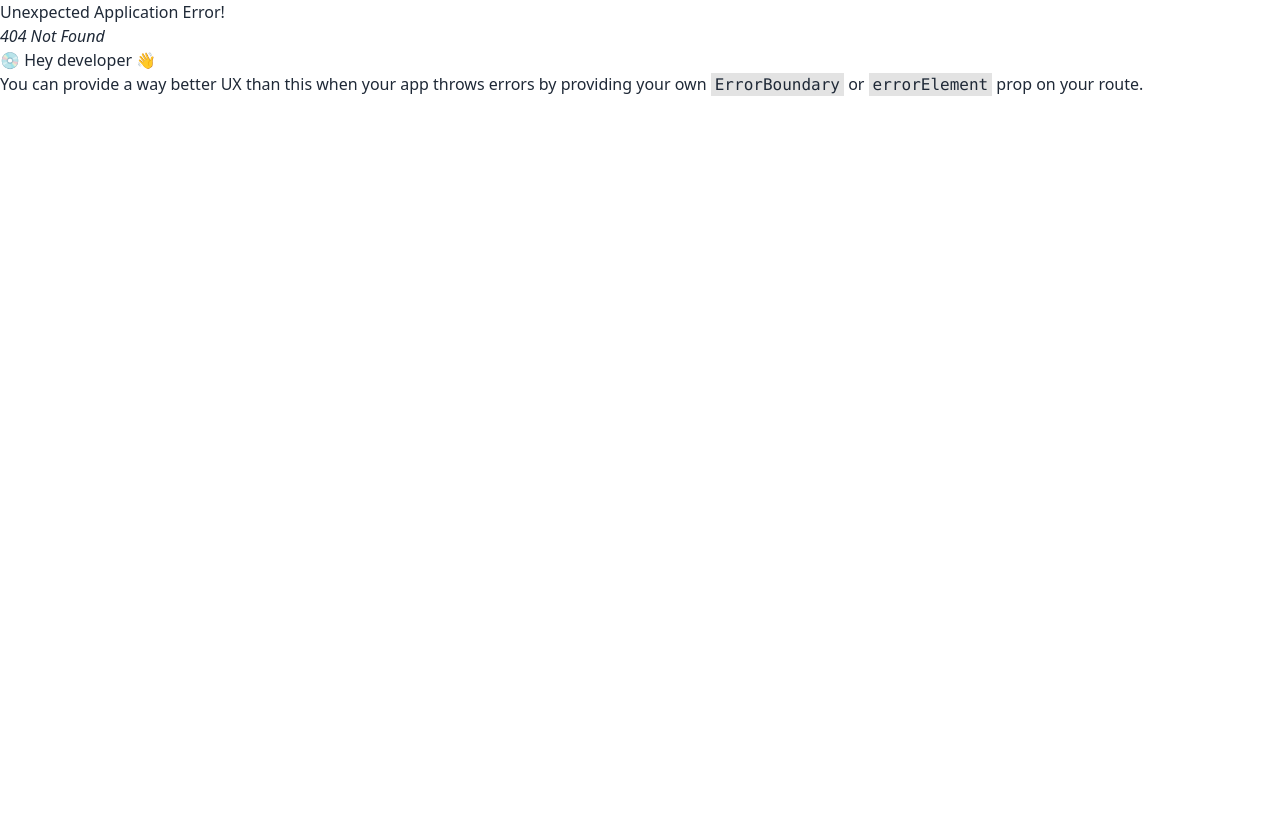
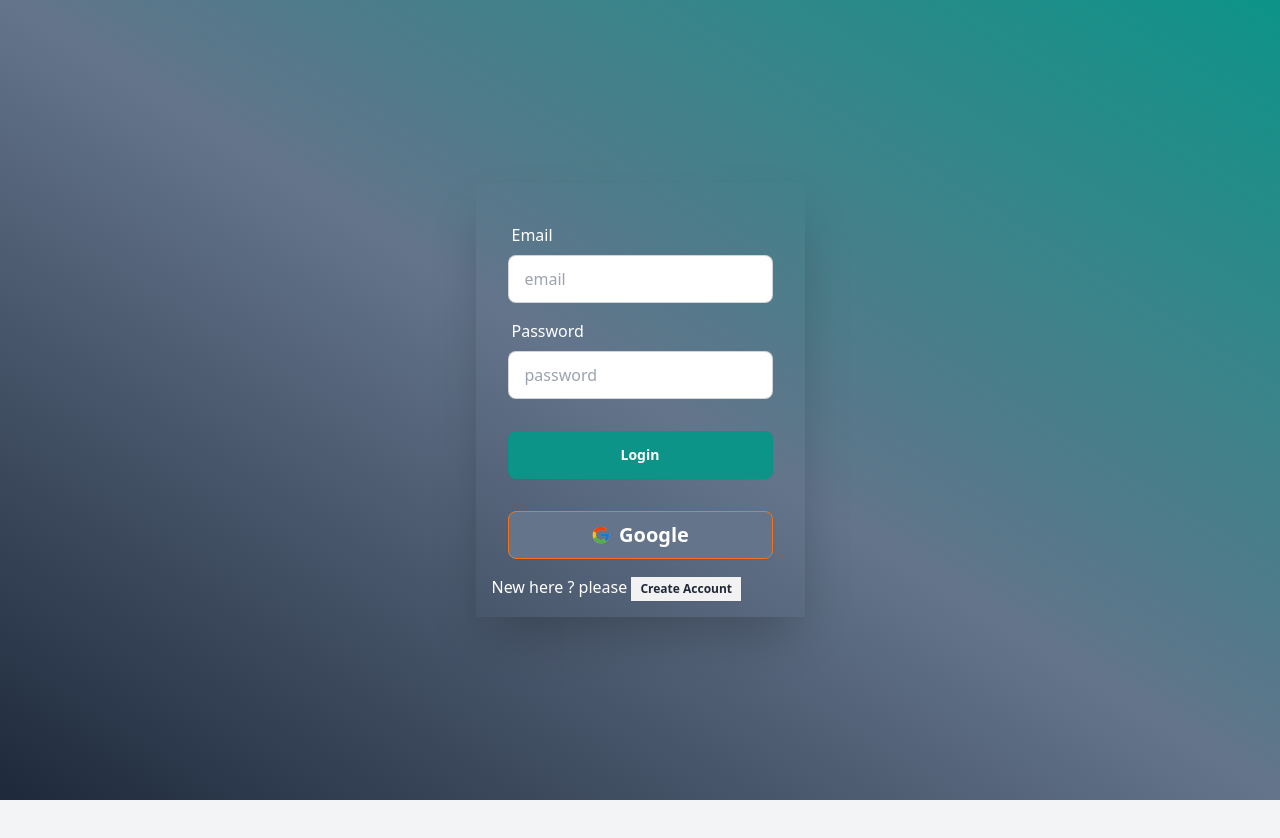
Before and after one commit to ImArijitBasu/Urban_Shelter-client, a React (Vite) app: page /login in a window 1280 px wide. Before the commit this address had no page. Shown: the top 838 px of the page. Before the commit the page ends 800 px from the top, so only its background shows below. Built offline with nearby package versions, Linux system fonts and the light colour scheme; no server answers.

Commit message:
login page done

```diff
--- a/package.json
+++ b/package.json
@@ -16,6 +16,7 @@
     "react": "^18.3.1",
     "react-dom": "^18.3.1",
     "react-helmet-async": "^2.0.5",
+    "react-icons": "^5.4.0",
     "react-leaflet": "^4.2.1",
     "react-router-dom": "^7.1.1",
     "react-simple-maps": "^3.0.0",
--- a/src/Components/Navbar.jsx
+++ b/src/Components/Navbar.jsx
@@ -1,9 +1,23 @@
 import React from "react";
 import { Link, NavLink } from "react-router-dom";
+import useAuth from "../Hooks/useAuth";
+import Swal from 'sweetalert2'
+const Navbar = () => {
+  const { user ,logout} = useAuth();
 
+    const handleLogOut = () =>{
+        logout()
+        .then(()=>{
+            Swal.fire({
+                position: "top-end",
+                icon: "success",
+                title: "Successfully Logged Out",
+                showConfirmButton: false,
+                timer: 1500
+              });
+        })
+    }
 
-const Navbar = () => {
-  const user = true;
   const navLinks = (
     <>
       <li>
@@ -19,22 +33,32 @@ const Navbar = () => {
       {user ? (
         <div className="dropdown dropdown-bottom dropdown-end">
           <div tabIndex={0} role="button" className="rounded-3xl m-1">
-            <img src="/logos.png" className="w-12 rounded-full" alt="" />
+            <div className="h-12 w-12 border-2 border-accent rounded-full flex justify-center items-center">
+              <img src={user.photoURL} className="w-12 rounded-full" alt="" />
+            </div>
           </div>
           <ul
             tabIndex={0}
             className="dropdown-content menu bg-primary-light rounded-box z-[1] w-52 p-2 shadow"
           >
+            <p className="text-xl text-center border-b-2 uppercase mb-2 font-bold">
+              {user.displayName}
+            </p>
             <li>
               <a>Dashboard</a>
             </li>
             <li>
-              <a>Logout</a>
+              <button onClick={handleLogOut}>Logout</button>
             </li>
           </ul>
         </div>
       ) : (
-        <Link className="btn text-lg font-bold bg-primary-light text-neutral-white border-accent hover:bg-accent hover:border-accent">Login</Link>
+        <Link
+          to={"login"}
+          className="btn text-lg font-bold bg-primary-light text-neutral-white border-accent hover:bg-accent hover:border-accent"
+        >
+          Login
+        </Link>
       )}
     </>
   );
@@ -76,9 +100,7 @@ const Navbar = () => {
           </a>
         </div>
         <div className="navbar-center hidden lg:flex">
-          <ul className="menu menu-horizontal px-1 space-x-2">
-            {navLinks}
-          </ul>
+          <ul className="menu menu-horizontal px-1 space-x-2">{navLinks}</ul>
         </div>
         <div className="navbar-end">{userLinks}</div>
       </div>
--- /dev/null
+++ b/src/Hooks/useAuth.jsx
@@ -0,0 +1,9 @@
+import React, { useContext } from 'react';
+import { AuthContext } from '../Providers/AuthProvider';
+
+const useAuth = () => {
+    const auth = useContext(AuthContext)
+    return auth;
+};
+
+export default useAuth;
--- a/src/Layouts/Main.jsx
+++ b/src/Layouts/Main.jsx
@@ -1,20 +1,26 @@
 import React from "react";
-import { Outlet } from "react-router-dom";
+import { Outlet, useLocation } from "react-router-dom";
 import Navbar from "../Components/Navbar";
 import Footer from "../Components/Footer";
 
 const Main = () => {
+    const location = useLocation()
+    const noHeadFoot = location.pathname.includes('login');
   return (
     <div className="flex flex-col">
-      <div className="">
-        <Navbar></Navbar>
-      </div>
-      <div className="flex-1 min-h-[900px] mt-20 bg-neutral">
+        {
+            !noHeadFoot &&    <div className=" mb-20">
+            <Navbar></Navbar>
+          </div>
+        }
+      <div className="flex-1 min-h-[900px] bg-neutral">
         <Outlet></Outlet>
       </div>
-      <div className="">
+      {
+        !noHeadFoot && <div className="">
         <Footer></Footer>
       </div>
+      }
     </div>
   );
 };
--- a/src/Pages/Authentications/Login.jsx
+++ b/src/Pages/Authentications/Login.jsx
@@ -1,11 +1,83 @@
-import React from 'react';
-
+import React, { useContext } from "react";
+import { Link } from "react-router-dom";
+import GoogleBtn from "../../Shared/GoogleBtn";
+import useAuth from "../../Hooks/useAuth";
+import Swal from "sweetalert2";
 const Login = () => {
-    return (
-        <div>
-
+  const { signIn } = useAuth();
+  const handleLogin = (e) => {
+    e.preventDefault();
+    const form = e.target;
+    const email = form.email.value;
+    const password = form.password.value;
+    console.log(email, password);
+    signIn(email, password).then((result) => {
+      console.log(result.user);
+      Swal.fire({
+        title: "User login success",
+        showClass: {
+          popup: `
+                    animate__animated
+                    animate__fadeInUp
+                    animate__faster
+                  `,
+        },
+        hideClass: {
+          popup: `
+                    animate__animated
+                    animate__fadeOutDown
+                    animate__faster
+                  `,
+        },
+      });
+    });
+  };
+  return (
+    <div>
+      <div className="hero bg-gradient-to-tr from-primary via-primary-light to-accent h-screen">
+        <div className="hero-content flex-col lg:flex-row-reverse">
+          <div className="card bg-transparent w-full max-w-sm shrink-0 shadow-2xl rounded-none">
+            <form onSubmit={handleLogin} className="card-body">
+              <div className="form-control">
+                <label className="label">
+                  <span className="text-neutral-white text-bold">Email</span>
+                </label>
+                <input
+                  type="email"
+                  placeholder="email"
+                  name="email"
+                  className="input input-bordered"
+                  required
+                />
+              </div>
+              <div className="form-control">
+                <label className="label">
+                  <span className="text-neutral-white text-bold">Password</span>
+                </label>
+                <input
+                  type="password"
+                  placeholder="password"
+                  name="password"
+                  className="input input-bordered"
+                  required
+                />
+              </div>
+              <div className="form-control mt-6">
+                <button className="btn btn-primary bg-accent hover:bg-accent/40 border-none text-neutral-white">
+                  Login
+                </button>
+              </div>
+            </form>
+            <GoogleBtn></GoogleBtn>
+            <p className="text-neutral-white p-4">
+              New here ? please{" "}
+              <Link className="btn btn-xs rounded-none">Create Account</Link>{" "}
+            </p>
+          </div>
         </div>
-    );
+      </div>
+    </div>
+  );
 };
 
 export default Login;
--- /dev/null
+++ b/src/Pages/Authentications/SignUp.jsx
@@ -0,0 +1,11 @@
+import React from 'react';
+
+const SignUp = () => {
+    return (
+        <div>
+
+        </div>
+    );
+};
+
+export default SignUp;
--- a/src/Providers/AuthProvider.jsx
+++ b/src/Providers/AuthProvider.jsx
@@ -59,7 +59,9 @@ const AuthProvider = ({ children }) => {
   };
 
   return (
-    <AuthContext.Provider value={authInfo}>{children}</AuthContext.Provider>
+    <AuthContext.Provider value={authInfo}>{
+        loading ? <progress className="progress w-56"></progress> : children
+    }</AuthContext.Provider>
   );
 };
 
--- /dev/null
+++ b/src/Shared/GoogleBtn.jsx
@@ -0,0 +1,33 @@
+import React, { useContext } from "react";
+import { FcGoogle } from "react-icons/fc";
+import useAuth from "../Hooks/useAuth";
+import { useNavigate } from "react-router-dom";
+import Swal from "sweetalert2";
+
+const GoogleBtn = () => {
+  const { googleSignIn , user } = useAuth();
+  const navigate = useNavigate();
+  const handleGoogleSignIn = () => {
+    googleSignIn().then((result) => {
+      console.log(result.user);
+      Swal.fire({
+        position: "top-end",
+        icon: "success",
+        title: `Successfully logged in as ${user?.displayName}`,
+        showConfirmButton: false,
+        timer: 1500,
+      });
+      navigate("/");
+    });
+  };
+  return (
+    <button
+      onClick={handleGoogleSignIn}
+      className="btn rounded-lg mx-8 text-xl bg-primary-light hover:bg-primary text-neutral-white border-accent-orange"
+    >
+      <FcGoogle /> Google
+    </button>
+  );
+};
+
+export default GoogleBtn;
```
Also changed, not shown: src/Routes/Route.jsx (+6 -1 lines), src/main.jsx (+12 -12 lines), 1 other file (tests, documents, lock files or other folders).
